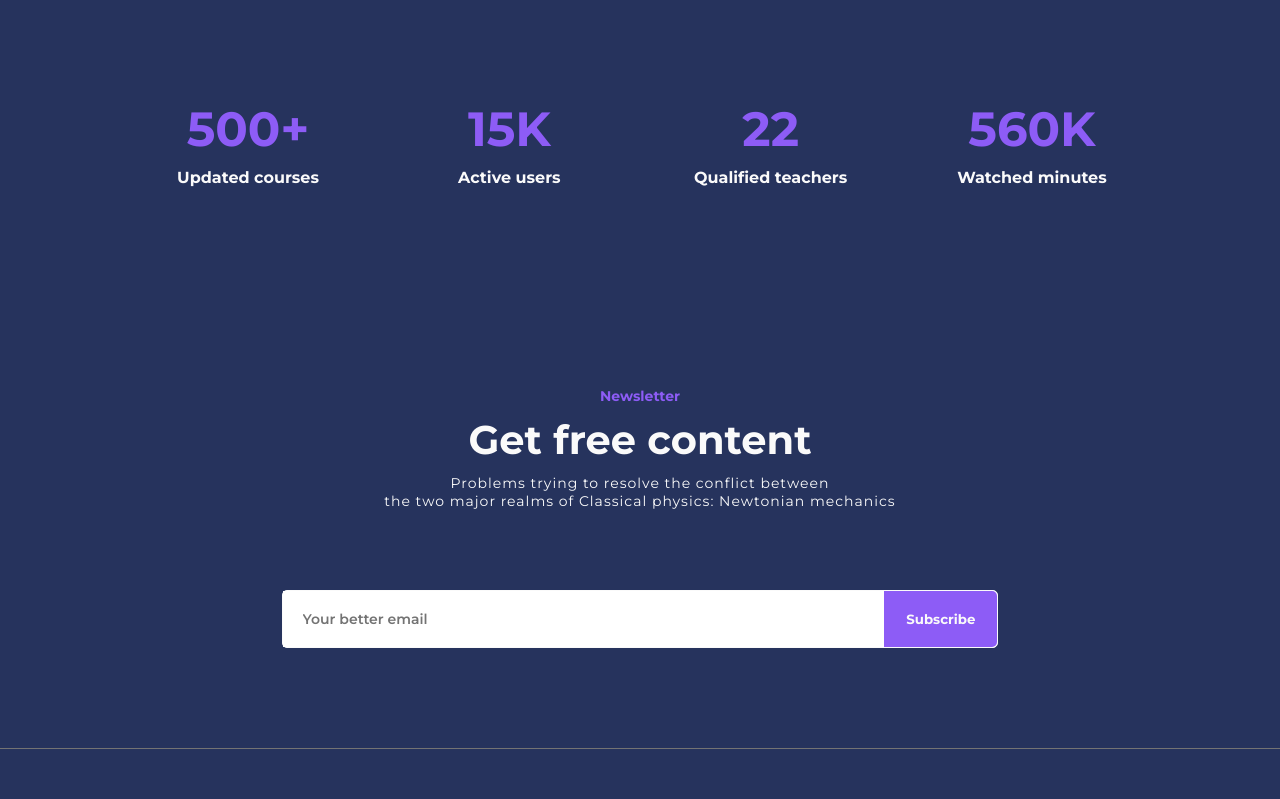
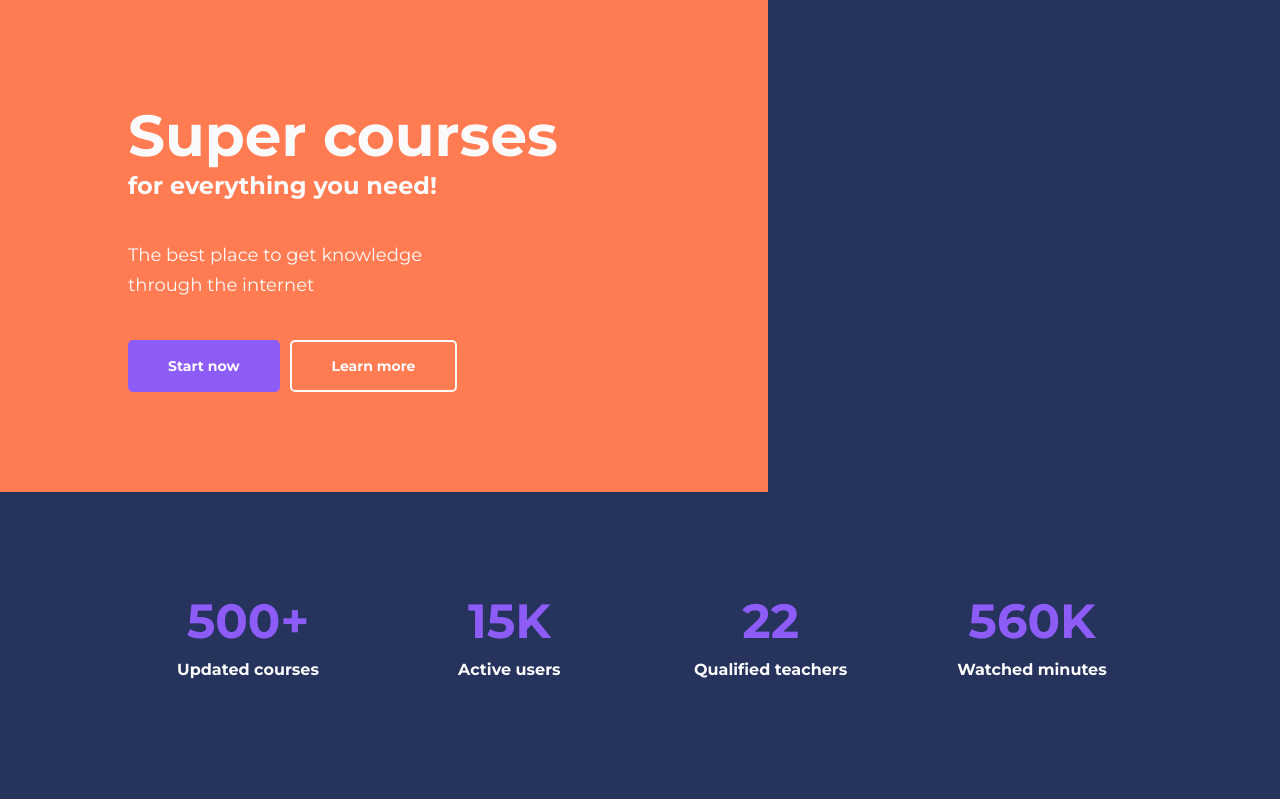
Before and after one commit to pedrohhcunha/supercourses, a Next.js app: page / in a window 1280 px wide. Shown: the top 799 px of the page. Built offline with nearby package versions, Linux system fonts and the light colour scheme.

Commit message:
Initial section

```diff
--- /dev/null
+++ b/components/Initial/component.jsx
@@ -0,0 +1,15 @@
+import styles from './styles.module.scss'
+
+export default function Initial(props){
+    return(
+        <section className={styles.section}>
+            <h1 className={styles.title}><strong>Super courses</strong> for everything you need!</h1>
+            <h2 className={styles.subTitle}>The best place to get knowledge through the internet</h2>
+
+            <div className={styles.areaButtons}>
+                <button className={styles.button}>Start now</button>
+                <button className={styles.button}>Learn more</button>
+            </div>
+        </section>
+    )
+}
--- /dev/null
+++ b/components/Initial/styles.module.scss
@@ -0,0 +1,47 @@
+.section{
+    width: 100%;
+    padding: 100px 10%;
+    background: linear-gradient(to right, var(--orange) 60%, var(--darkPurple) 60% 100%,);
+
+    .title{
+        color: var(--white);
+        margin-bottom: 40px;
+
+        strong{
+            font-size: 58px;
+            display: block;
+        }
+    }
+
+    .subTitle{
+        font-size: 18px;
+        color: var(--white);
+        line-height: 30px;
+        font-weight: normal;
+        width: 300px;
+    }
+
+    .areaButtons{
+        margin-top: 40px;
+        display: flex;
+        align-items: center;
+        justify-content: flex-start;
+
+        .button{
+            font-size: 14px;
+            font-weight: bold;
+            color: var(--white);
+            background: var(--purple);
+            border-radius: 5px;
+            padding: 0 40px;
+            border: none;
+            height: 52px;
+            margin-right: 10px;
+
+            &:last-child{
+                background: transparent;
+                border: 2px solid var(--white);
+            }
+        }
+    }
+}
--- a/pages/index.jsx
+++ b/pages/index.jsx
@@ -1,10 +1,12 @@
 import Footer from "../components/Footer/component"
 import Newsletter from "../components/Newsletter/component"
 import Stats from "../components/Stats/component"
+import Initial from "../components/Initial/component"
 
 export default function Home() {
   return (
     <main>
+      <Initial />
       <Stats />
       <Newsletter />
       <Footer />
--- a/styles/globals.css
+++ b/styles/globals.css
@@ -5,6 +5,7 @@
   --gray: #737373;
   --purple: #8D5CF6;
   --darkPurple: #26335D;
+  --orange: #FF7B52;
 }
 
 *{
```
